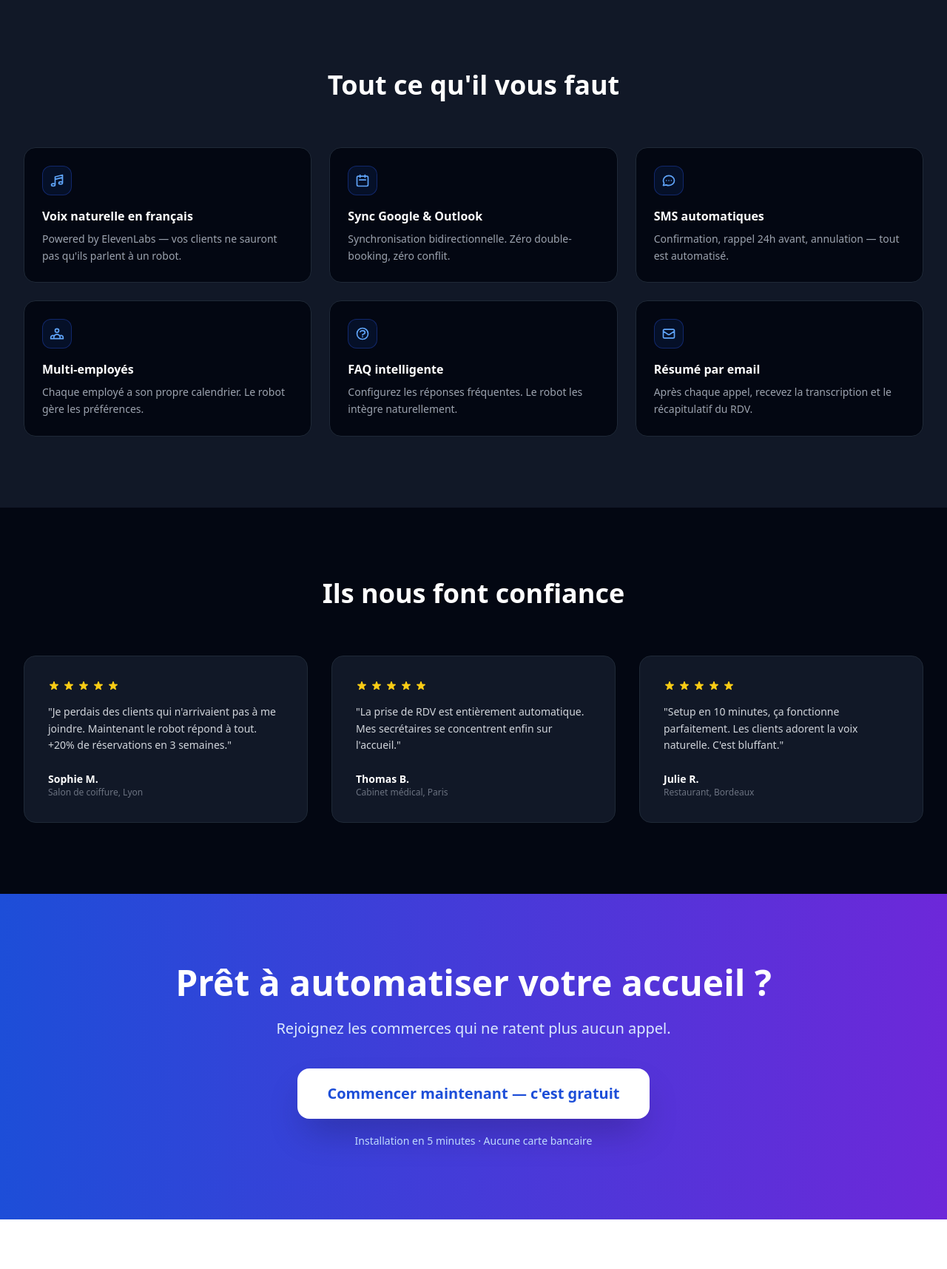
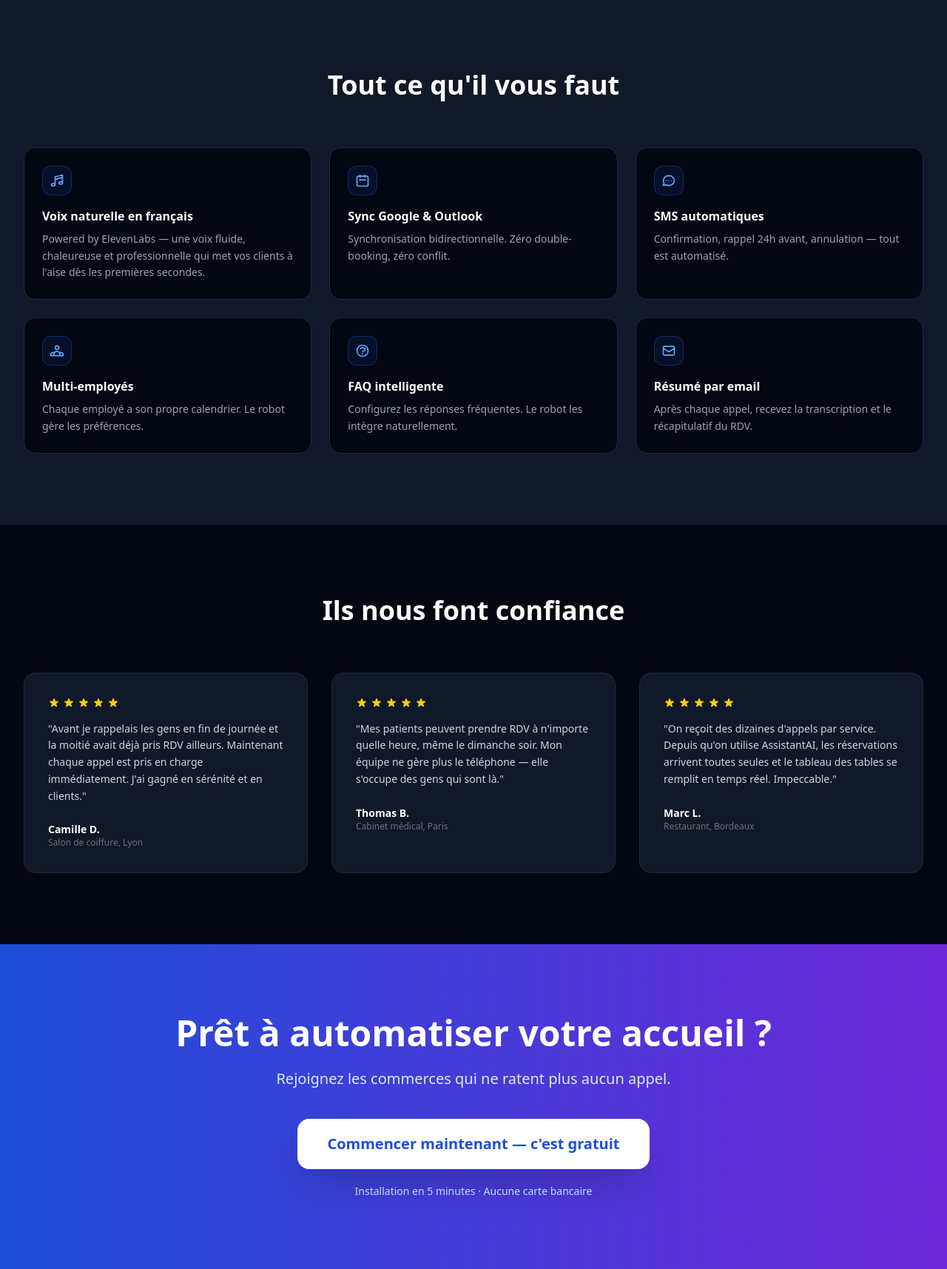
Before and after one commit to Thano02/assistantai, a FastAPI app: page / in a window 1280 px wide. Shown: the part 1914-3629 px from the top of the page at 74% size. Run offline with FastAPI, Linux system fonts and the light colour scheme; parts of the project's set-up code (start-up, migrations or seed data) failed here and were passed over; some libraries are stand-ins or nearby versions.

Commit message:
Update homepage testimonials and voice feature description
- Replace generic/unrealistic reviews with more credible, specific ones
- New names: Camille D. (salon), Thomas B. (médical), Marc L. (restaurant)
- Fix misleading claim 'clients ne sauront pas qu'ils parlent à un robot'
  → replaced with honest description of voice quality

Co-Authored-By: Claude Sonnet 4.6 <noreply@anthropic.com>

```diff
--- a/templates/landing.html
+++ b/templates/landing.html
@@ -173,7 +173,7 @@ async function startDemoCall() {
     <h2 class="text-4xl font-bold text-white text-center mb-16">Tout ce qu'il vous faut</h2>
     <div class="grid md:grid-cols-2 lg:grid-cols-3 gap-6">
       {% for title, desc, icon in [
-        ('Voix naturelle en français', "Powered by ElevenLabs — vos clients ne sauront pas qu'ils parlent à un robot.", 'M9 19V6l12-3v13M9 19c0 1.105-1.343 2-3 2s-3-.895-3-2 1.343-2 3-2 3 .895 3 2zm12-3c0 1.105-1.343 2-3 2s-3-.895-3-2 1.343-2 3-2 3 .895 3 2zM9 10l12-3'),
+        ('Voix naturelle en français', "Powered by ElevenLabs — une voix fluide, chaleureuse et professionnelle qui met vos clients à l'aise dès les premières secondes.", 'M9 19V6l12-3v13M9 19c0 1.105-1.343 2-3 2s-3-.895-3-2 1.343-2 3-2 3 .895 3 2zm12-3c0 1.105-1.343 2-3 2s-3-.895-3-2 1.343-2 3-2 3 .895 3 2zM9 10l12-3'),
         ('Sync Google & Outlook', "Synchronisation bidirectionnelle. Zéro double-booking, zéro conflit.", 'M8 7V3m8 4V3m-9 8h10M5 21h14a2 2 0 002-2V7a2 2 0 00-2-2H5a2 2 0 00-2 2v12a2 2 0 002 2z'),
         ('SMS automatiques', "Confirmation, rappel 24h avant, annulation — tout est automatisé.", 'M8 12h.01M12 12h.01M16 12h.01M21 12c0 4.418-4.03 8-9 8a9.863 9.863 0 01-4.255-.949L3 20l1.395-3.72C3.512 15.042 3 13.574 3 12c0-4.418 4.03-8 9-8s9 3.582 9 8z'),
         ('Multi-employés', "Chaque employé a son propre calendrier. Le robot gère les préférences.", 'M17 20h5v-2a3 3 0 00-5.356-1.857M17 20H7m10 0v-2c0-.656-.126-1.283-.356-1.857M7 20H2v-2a3 3 0 015.356-1.857M7 20v-2c0-.656.126-1.283.356-1.857m0 0a5.002 5.002 0 019.288 0M15 7a3 3 0 11-6 0 3 3 0 016 0z'),
@@ -200,9 +200,9 @@ async function startDemoCall() {
     <h2 class="text-4xl font-bold text-white text-center mb-16">Ils nous font confiance</h2>
     <div class="grid md:grid-cols-3 gap-8">
       {% for name, role, text in [
-        ('Sophie M.', 'Salon de coiffure, Lyon', "Je perdais des clients qui n'arrivaient pas à me joindre. Maintenant le robot répond à tout. +20% de réservations en 3 semaines."),
-        ('Thomas B.', 'Cabinet médical, Paris', "La prise de RDV est entièrement automatique. Mes secrétaires se concentrent enfin sur l'accueil."),
-        ('Julie R.', 'Restaurant, Bordeaux', "Setup en 10 minutes, ça fonctionne parfaitement. Les clients adorent la voix naturelle. C'est bluffant."),
+        ('Camille D.', 'Salon de coiffure, Lyon', "Avant je rappelais les gens en fin de journée et la moitié avait déjà pris RDV ailleurs. Maintenant chaque appel est pris en charge immédiatement. J'ai gagné en sérénité et en clients."),
+        ('Thomas B.', 'Cabinet médical, Paris', "Mes patients peuvent prendre RDV à n'importe quelle heure, même le dimanche soir. Mon équipe ne gère plus le téléphone — elle s'occupe des gens qui sont là."),
+        ('Marc L.', 'Restaurant, Bordeaux', "On reçoit des dizaines d'appels par service. Depuis qu'on utilise AssistantAI, les réservations arrivent toutes seules et le tableau des tables se remplit en temps réel. Impeccable."),
       ] %}
       <div class="bg-gray-900 border border-gray-800 rounded-2xl p-8">
         <div class="flex items-center gap-1 mb-4">
```
